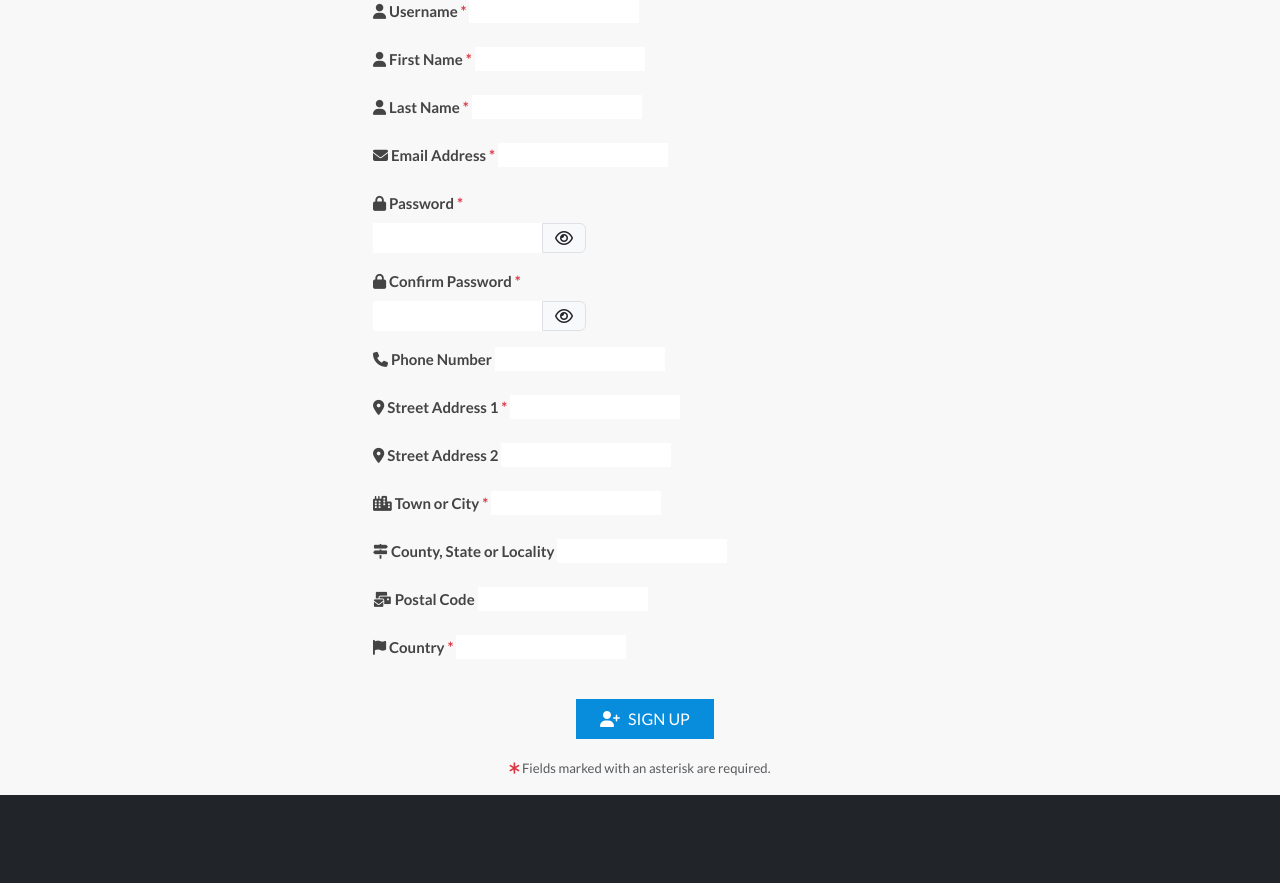
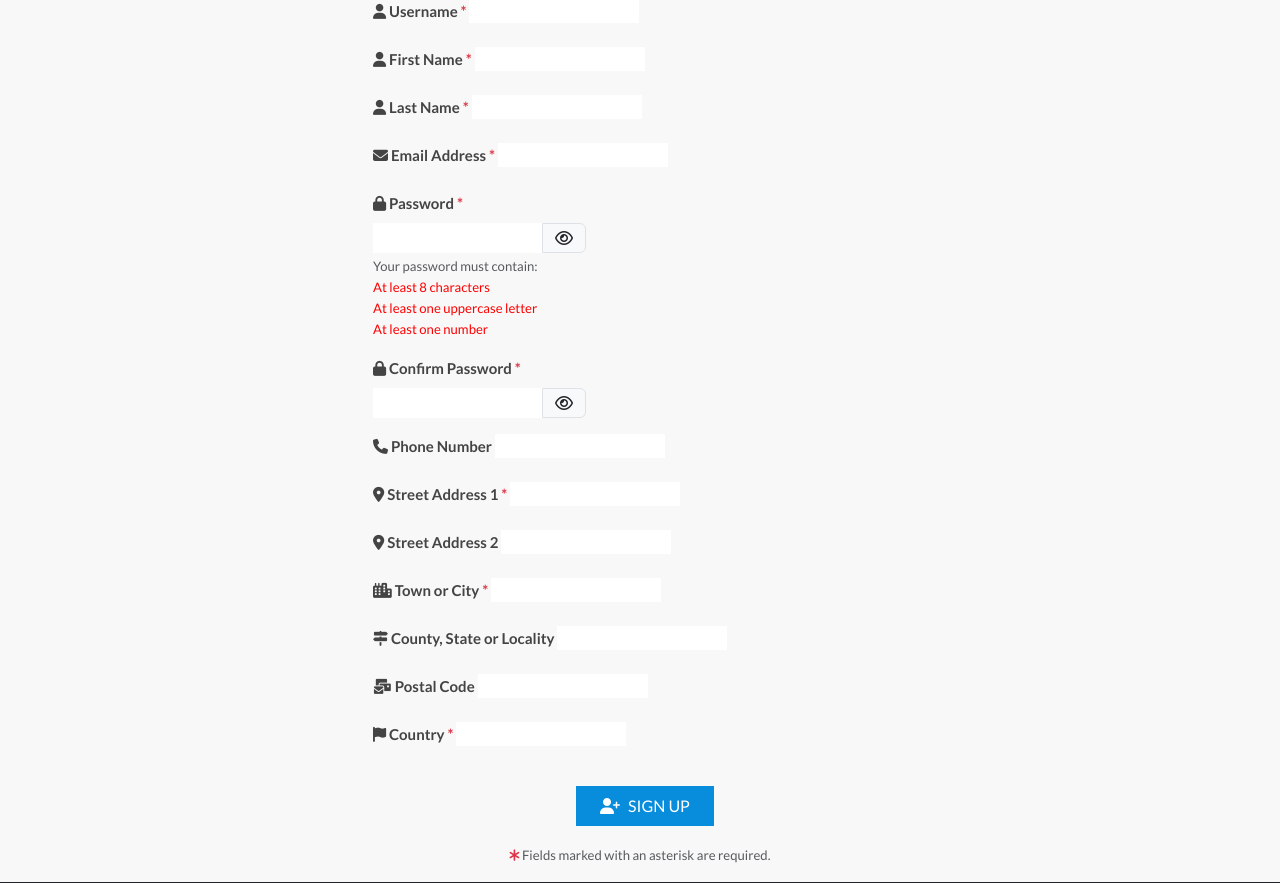
Before and after one commit to pagaslav/yachtsescape-com, a Django app: template templates/allauth/account/signup.html in a window 1280 px wide. Shown: the part 393-1276 px from the top of the page. Run offline with Django 3.2, Linux system fonts and the light colour scheme; the template is opened without the code that fills it, so the values that code supplies are empty, except form fields; tables that the repository leaves empty hold one stand-in row (values such as "Sample post"); form fields are guessed from the names that the template uses; some libraries are stand-ins or nearby versions.

Commit message:
feat(signup): add password validation to signup page

```diff
--- a/templates/allauth/account/signup.html
+++ b/templates/allauth/account/signup.html
@@ -1,5 +1,3 @@
-<!-- templates/allauth/account/signup.html -->
-
 {% extends "base.html" %}
 {% load static %}
 {% load widget_tweaks %}
@@ -8,6 +6,19 @@
 
 {% block extra_css %}
 <link rel="stylesheet" href="{% static 'css/allauth.css' %}">
+<style>
+    .text-red {
+        color: red; /* Color for error messages */
+    }
+
+    .text-gray {
+        color: gray; /* Color for valid messages */
+    }
+
+    .is-invalid {
+        border-color: red; /* Change the border color of invalid inputs */
+    }
+</style>
 {% endblock %}
 
 {% block title %}
@@ -16,7 +27,6 @@ Sign Up
 
 {% block content %}
 <div class="container">
-    <!-- Header section with title -->
     <div class="allauth-header-content text-center">
         <h1 class="allauth-hero-title">{% trans "Sign Up" %}</h1>
         <div class="breadcrumb-container">
@@ -32,20 +42,17 @@ Sign Up
 </div>
 
 <div class="container mt-4">
-    <!-- Introductory text with link to login -->
     <p class="text-center text-muted mb-4">
         {% trans "Already have an account? Then please" %}
         <a href="{% url 'account_login' %}" class="text-primary font-weight-bold align-top">{% trans "sign in" %}</a>.
     </p>
 
-    <!-- Signup form -->
     <form method="POST" action="{% url 'account_signup' %}">
         {% csrf_token %}
 
         <div class="container">
             <div class="row justify-content-center">
                 <div class="col-xl-6 col-lg-8 col-md-10 col-12">
-                    <!-- Form fields with customized Bootstrap classes -->
                     <div class="mb-3">
                         <label for="{{ form.username.id_for_label }}" class="form-label fw-bold">
                             <i class="fas fa-user"></i> Username <span class="text-danger">*</span>
@@ -80,6 +87,14 @@ Sign Up
                                 <i id="password-icon-register" class="fa-regular fa-eye"></i>
                             </span>
                         </div>
+                        <small id="passwordHelpBlock" class="form-text text-muted">
+                            Your password must contain:
+                            <ul id="passwordValidationList" class="list-unstyled">
+                                <li id="lengthRequirement" class="text-red">At least 8 characters</li>
+                                <li id="uppercaseRequirement" class="text-red">At least one uppercase letter</li>
+                                <li id="numberRequirement" class="text-red">At least one number</li>
+                            </ul>
+                        </small>
                     </div>
                     <div class="mb-3">
                         <label for="{{ form.password2.id_for_label }}" class="form-label fw-bold">
@@ -91,8 +106,8 @@ Sign Up
                                 <i id="confirm-password-icon-register" class="fa-regular fa-eye"></i>
                             </span>
                         </div>
+                        <div id="confirmPasswordError" class="text-red"></div>
                     </div>
-                    <!-- New fields -->
                     <div class="mb-3">
                         <label for="{{ form.phone_number.id_for_label }}" class="form-label fw-bold">
                             <i class="fas fa-phone"></i> Phone Number
@@ -139,7 +154,6 @@ Sign Up
             </div>
         </div>
 
-        <!-- Submit button with enhanced styling -->
         <div class="container text-center mt-3 mb-3">
             <button type="submit" class="btn btn-primary header-main-btn py-2 px-4">
                 <i class="fas fa-user-plus me-2"></i>{% trans "Sign Up" %}
@@ -152,35 +166,88 @@ Sign Up
 </div>
 
 {% if form.errors %}
-<!-- Toasts container for displaying errors at the top center -->
 <div class="position-fixed top-0 start-50 translate-middle-x p-3" style="z-index: 1055;">
-    <div class="toast align-items-center text-bg-danger border-0" role="alert" aria-live="assertive" aria-atomic="true"
-        data-bs-autohide="false">
+    <div class="toast align-items-center text-bg-danger border-0" role="alert" aria-live="assertive" aria-atomic="true">
         <div class="d-flex">
             <div class="toast-body">
-                <strong>{% trans "Form Errors:" %}</strong>
-                <ul>
-                    {% for field in form %}
-                    {% for error in field.errors %}
-                    <li>{{ field.label }}: {{ error }}</li>
-                    {% endfor %}
-                    {% endfor %}
-                    {% for error in form.non_field_errors %}
-                    <li>{{ error }}</li>
-                    {% endfor %}
-                </ul>
+                <strong>{% trans "There are errors in the form!" %}</strong>
             </div>
-            <button type="button" class="btn-close btn-close-white me-2 m-auto" data-bs-dismiss="toast"
-                aria-label="Close"></button>
+            <button type="button" class="btn-close btn-close-white" data-bs-dismiss="toast" aria-label="Close"></button>
         </div>
     </div>
 </div>
+{% endif %}
 <script>
     document.addEventListener('DOMContentLoaded', function () {
         var toastEl = document.querySelector('.toast');
         var toast = new bootstrap.Toast(toastEl);
+        const passwordField = document.querySelector('#{{ form.password1.id_for_label }}');
+        const confirmPasswordField = document.querySelector('#{{ form.password2.id_for_label }}');
+        const confirmPasswordError = document.getElementById('confirmPasswordError');
+        const lengthRequirement = document.getElementById('lengthRequirement');
+        const uppercaseRequirement = document.getElementById('uppercaseRequirement');
+        const numberRequirement = document.getElementById('numberRequirement');
+
+        lengthRequirement.classList.add('text-red');
+        uppercaseRequirement.classList.add('text-red');
+        numberRequirement.classList.add('text-red');
+
+        function validatePassword() {
+            const password = passwordField.value;
+            let isValid = true;
+
+            lengthRequirement.classList.remove('text-gray');
+            uppercaseRequirement.classList.remove('text-gray');
+            numberRequirement.classList.remove('text-gray');
+
+            if (password.length >= 8) {
+                lengthRequirement.classList.remove('text-red');
+                lengthRequirement.classList.add('text-gray');
+            }
+
+            if (/[A-Z]/.test(password)) {
+                uppercaseRequirement.classList.remove('text-red');
+                uppercaseRequirement.classList.add('text-gray');
+            }
+
+            if (/\d/.test(password)) {
+                numberRequirement.classList.remove('text-red');
+                numberRequirement.classList.add('text-gray');
+            }
+
+            isValid = password.length >= 8 && /[A-Z]/.test(password) && /\d/.test(password);
+            if (isValid) {
+                passwordField.classList.remove('is-invalid');
+            } else {
+                passwordField.classList.add('is-invalid');
+            }
+        }
+
+        function validateConfirmPassword() {
+            const password = passwordField.value;
+            const confirmPassword = confirmPasswordField.value;
+
+            if (password !== confirmPassword) {
+                confirmPasswordError.innerText = 'Passwords do not match.';
+                confirmPasswordField.classList.add('is-invalid');
+            } else {
+                confirmPasswordError.innerText = '';
+                confirmPasswordField.classList.remove('is-invalid');
+            }
+        }
+
+        passwordField.addEventListener('input', validatePassword);
+        confirmPasswordField.addEventListener('input', validateConfirmPassword);
+
+        const form = document.querySelector('form');
+        form.addEventListener('submit', function (event) {
+            validatePassword();
+            validateConfirmPassword();
+            if (passwordField.classList.contains('is-invalid') || confirmPasswordField.classList.contains('is-invalid')) {
+                event.preventDefault();
+            }
+        });
         toast.show();
     });
 </script>
-{% endif %}
 {% endblock %}
```
